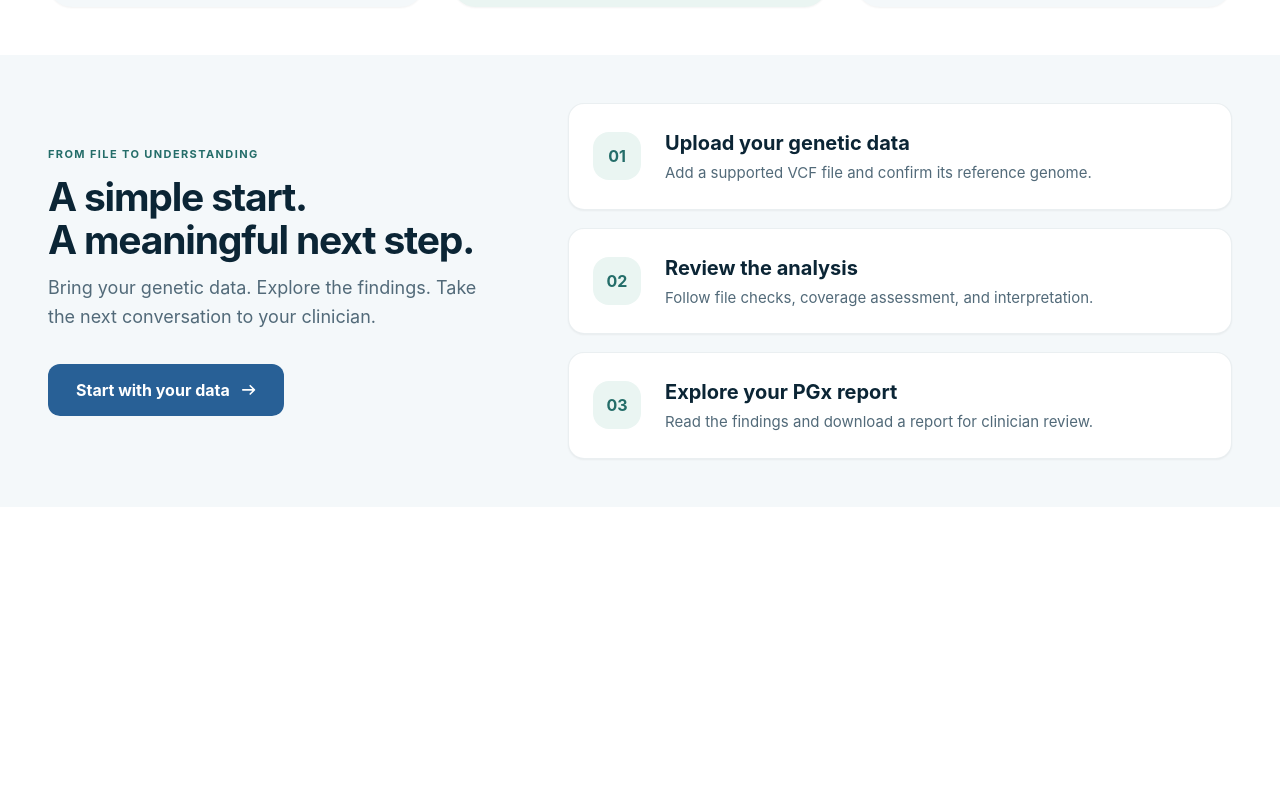
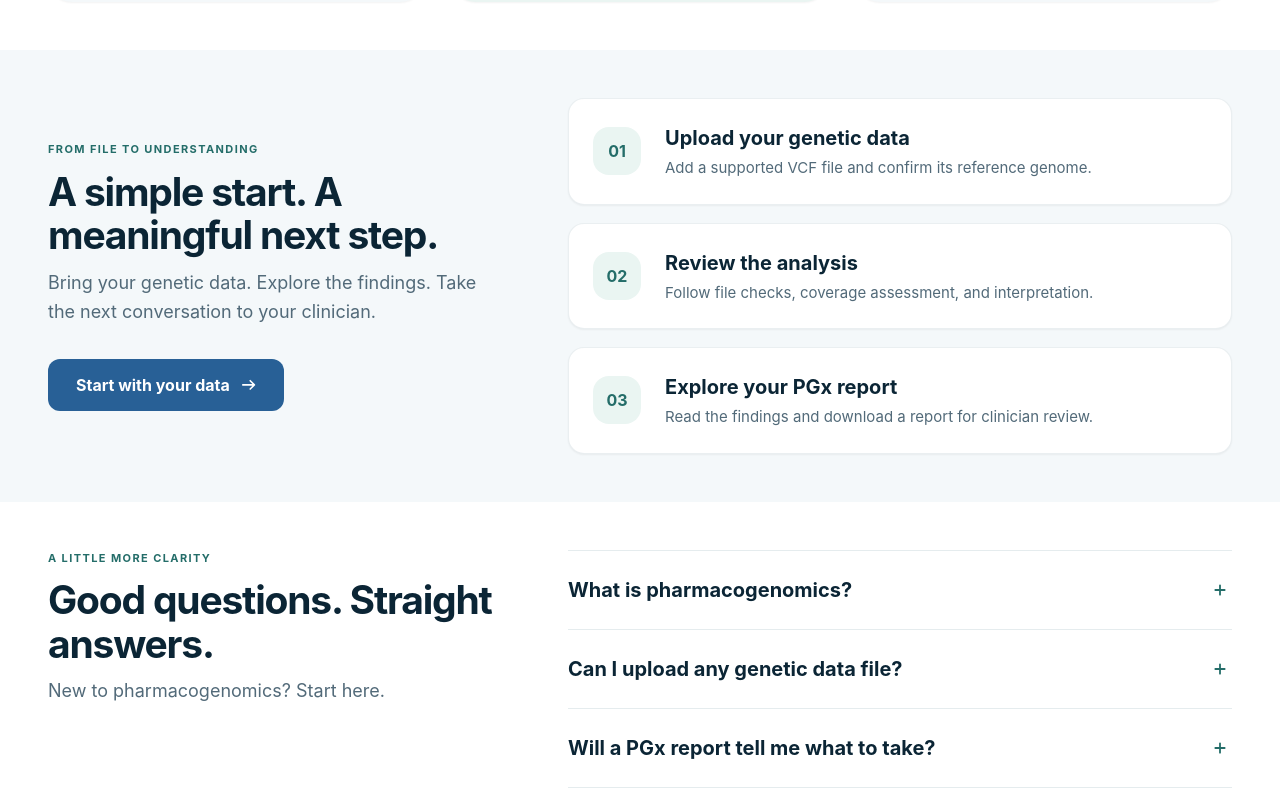
Before and after one commit to Faizan-Yasin/Genyx-PGX-Frontend, a React (Vite) app: page / in a window 1280 px wide. Shown: the part 1365-2163 px from the top of the page. Before the commit the page ends 1872 px from the top, so only its background shows below. Built offline with nearby package versions, Linux system fonts and the light colour scheme.

Commit message:
Add Responsive FaqSection

```diff
--- /dev/null
+++ b/src/components/FaqSection.tsx
@@ -0,0 +1,127 @@
+import { useState } from "react"
+
+const FaqSection = () => {
+    const [openId, setOpenId] = useState<number | null>(null)
+
+    const toggleFaq = (id: number): void => {
+        setOpenId(openId === id ? null : id)
+    }
+
+    const faqData = [
+        {
+            id: 1,
+            question: "What is pharmacogenomics?",
+            answer: "Pharmacogenomics (PGx) explores how genetic variation may affect a person's response to medications.",
+        },
+        {
+            id: 2,
+            question: "Can I upload any genetic data file?",
+            answer: "The platform primarily supports standard gzipped VCF (.vcf or .vcf.gz) files containing human genomic variant data.",
+        },
+        {
+            id: 3,
+            question: "Will a PGx report tell me what to take?",
+            answer: "No. A PGx report provides informational insights based on established clinical guidelines and must always be reviewed with a qualified clinician.",
+        },
+    ]
+
+    return (
+        <section className="w-full bg-white py-8 sm:py-10 lg:py-12">
+            <div className="mx-auto max-w-360 px-6 sm:px-8 lg:px-10 xl:px-12">
+                <div className="grid grid-cols-1 gap-12 lg:grid-cols-12 lg:gap-10 xl:gap-16">
+
+                    <div className="flex min-w-0 flex-col items-start lg:col-span-5">
+                        <span className="mx-auto lg:mx-0 text-[10px] font-bold tracking-[1.4px] text-[#246D69] uppercase sm:text-[11px]">
+                            A LITTLE MORE CLARITY
+                        </span>
+
+                        <h2 className="mt-3 mx-auto lg:mx-0 text-center lg:text-left text-[32px] font-bold leading-[1.12] tracking-[-0.8px] text-[#0B2535] sm:text-[39px] xl:tracking-[-1.2px]">
+                            Good questions. Straight answers.
+                        </h2>
+
+                        <p className="mt-3 mx-auto lg:mx-0 max-w-85 sm:max-w-110 md:max-w-125 lg:max-w-150 text-[15px] leading-[1.6] text-[#526A79] sm:text-[17px] lg:text-[18px]">
+                            New to pharmacogenomics? Start here.
+                        </p>
+                    </div>
+
+                    <div className="flex flex-col border-t border-[#E5ECEE] lg:col-span-7">
+                        {faqData.map((item) => {
+                            const isOpen = openId === item.id
+
+                            return (
+                                <div
+                                    key={item.id}
+                                    className="border-b border-[#E5ECEE] transition-colors duration-200"
+                                >
+                                    <button
+                                        onClick={() => toggleFaq(item.id)}
+                                        className="flex cursor-pointer w-full items-center justify-between gap-4 py-5 text-left transition-colors hover:text-[#246D69] sm:py-6"
+                                        aria-expanded={isOpen}
+                                    >
+                                        <span className="text-[17px] font-bold text-[#0B2535] sm:text-[19px] lg:text-[20px]">
+                                            {item.question}
+                                        </span>
+
+                                        <span className="flex h-6 w-6 shrink-0 items-center justify-center text-[#246D69] transition-transform duration-300">
+                                            {isOpen ? (
+                                                <svg
+                                                    width="16"
+                                                    height="10"
+                                                    viewBox="0 0 16 10"
+                                                    fill="none"
+                                                    xmlns="http://www.w3.org/2000/svg"
+                                                    aria-hidden="true"
+                                                >
+                                                    <path
+                                                        d="M2 8L8 2L14 8"
+                                                        stroke="currentColor"
+                                                        strokeWidth="1.8"
+                                                        strokeLinecap="round"
+                                                        strokeLinejoin="round"
+                                                    />
+                                                </svg>
+                                            ) : (
+                                                <svg
+                                                    width="16"
+                                                    height="16"
+                                                    viewBox="0 0 16 16"
+                                                    fill="none"
+                                                    xmlns="http://www.w3.org/2000/svg"
+                                                    aria-hidden="true"
+                                                >
+                                                    <path
+                                                        d="M8 3.33331V12.6666M3.33334 8H12.6667"
+                                                        stroke="currentColor"
+                                                        strokeWidth="1.8"
+                                                        strokeLinecap="round"
+                                                        strokeLinejoin="round"
+                                                    />
+                                                </svg>
+                                            )}
+                                        </span>
+                                    </button>
+
+                                    <div
+                                        className={`grid transition-[grid-template-rows] duration-300 ease-in-out ${
+                                            isOpen ? "grid-rows-[1fr]" : "grid-rows-[0fr]"
+                                        }`}
+                                    >
+                                        <div className="overflow-hidden">
+                                            <p className="pb-6 max-w-200 text-[14px] leading-[1.65] text-[#526A79] sm:text-[16px]">
+                                                {item.answer}
+                                            </p>
+                                        </div>
+                                    </div>
+
+                                </div>
+                            )
+                        })}
+                    </div>
+
+                </div>
+            </div>
+        </section>
+    )
+}
+
+export default FaqSection
--- a/src/components/HowItWorks.tsx
+++ b/src/components/HowItWorks.tsx
@@ -30,9 +30,7 @@ const HowItWorks = () => {
                         </span>
 
                         <h2 className="mt-3 text-[32px] font-bold mx-auto text-center lg:text-left lg:mx-0 leading-[1.12] tracking-[-0.8px] text-[#0B2535] sm:text-[39px] xl:tracking-[-1.2px]">
-                            A simple start.
-                            <br />
-                            A meaningful next step.
+                            A simple start. A meaningful next step.
                         </h2>
 
                         <p className="mt-3 max-w-85 sm:max-w-110 md:max-w-125 lg::max-w-150 text-[15px] mx-auto text-center lg:text-left lg:mx-0 leading-[1.6] text-[#526A79] sm:text-[17px] lg:text-[18px]">
--- a/src/components/PlatformFeatures.tsx
+++ b/src/components/PlatformFeatures.tsx
@@ -51,7 +51,7 @@ const PlatformFeatures = () => {
                         Complex genetics. Clearer insights.
                     </h2>
 
-                    <p className="mt-3.5 max-w-85 sm:max-w-110 md:max-w-125 lg::max-w-150 mx-auto lg:mx-0 text-[16px] leading-normal text-center lg:text-left text-[#526A79] sm:text-[18px] lg:text-[19px]">
+                    <p className="mt-3 max-w-85 sm:max-w-110 md:max-w-125 lg::max-w-150 mx-auto lg:mx-0 text-[16px] leading-normal text-center lg:text-left text-[#526A79] sm:text-[17px] lg:text-[18px]">
                         A thoughtful workspace for understanding pharmacogenomic data, from upload to interpretation.
                     </p>
                 </div>
--- a/src/pages/Home.tsx
+++ b/src/pages/Home.tsx
@@ -3,6 +3,7 @@ import Hero from "../components/hero/Hero"
 import Navbar from "../components/Navbar"
 import PlatformFeatures from "../components/PlatformFeatures"
 import HowItWorks from "../components/HowItWorks"
+import FaqSection from "../components/FaqSection"
 
 const Home = () => {
     return (
@@ -12,7 +13,8 @@ const Home = () => {
                 <Hero />
                 <BenefitStrip />
                 <PlatformFeatures />
-                <HowItWorks/>
+                <HowItWorks />
+                <FaqSection />
             </main>
         </div>
     )
```
